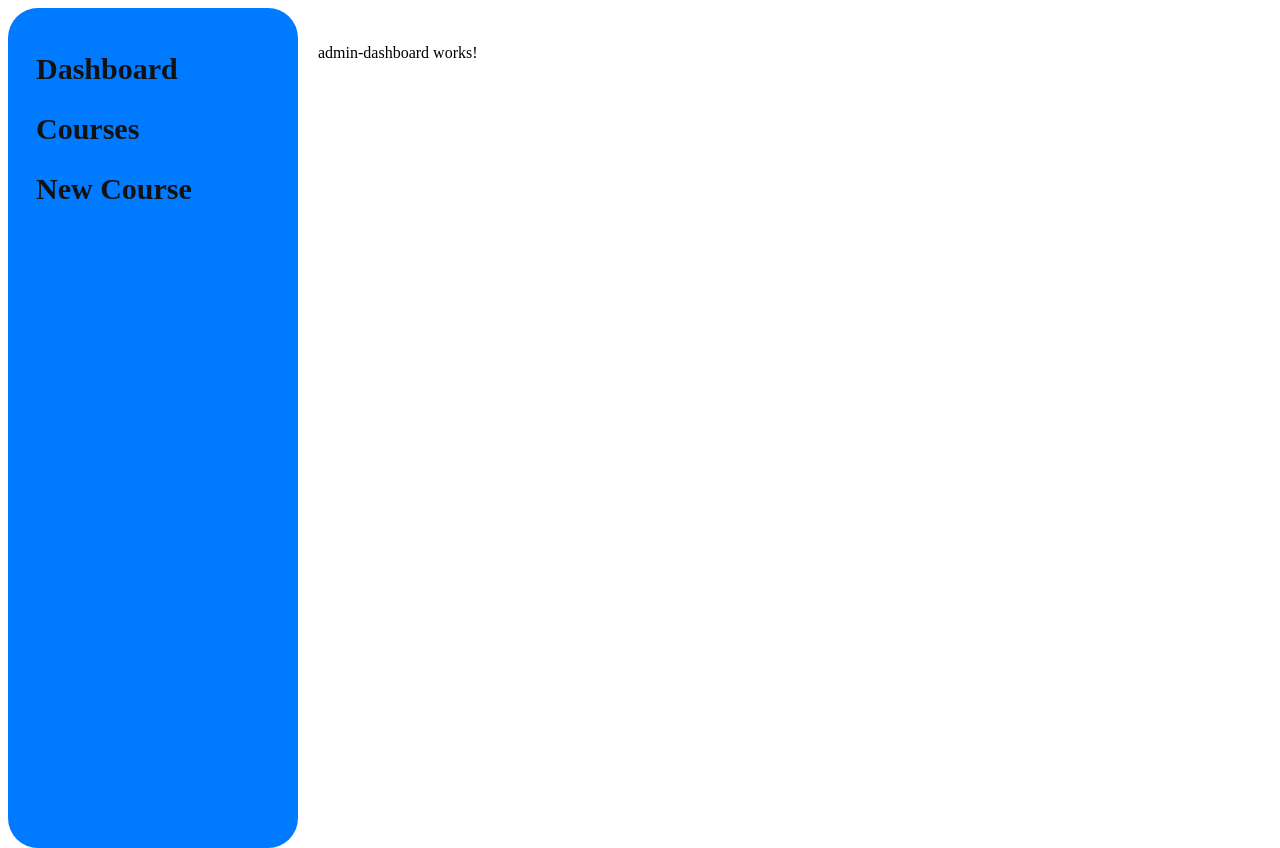
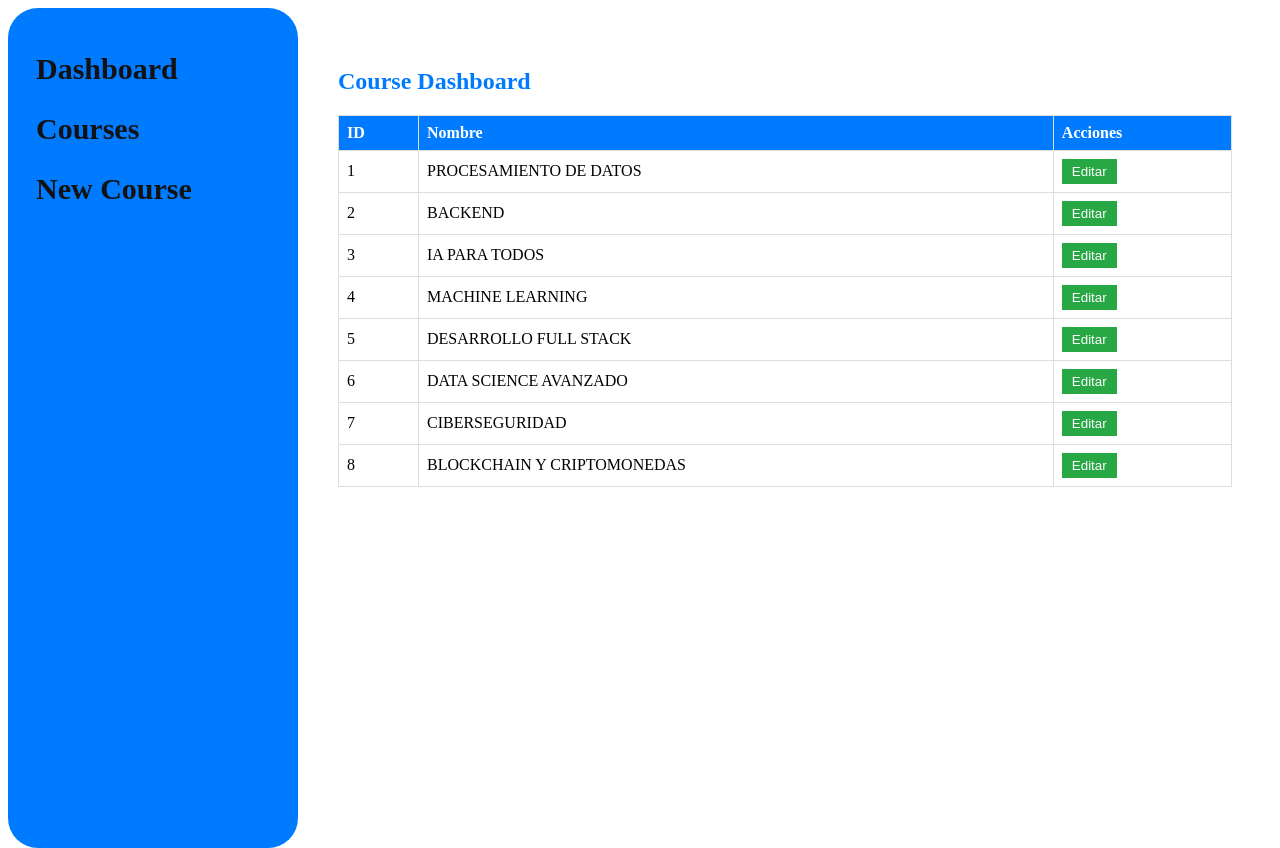
Before and after one commit to rebenew/frontendOmegaCursos, an Angular app: page /dashboard in a window 1280 px wide. Built offline with nearby package versions, Linux system fonts and the light colour scheme.

Commit message:
Implementacion del dashboard

```diff
--- a/src/app/components/admin-dashboard/admin-dashboard.component.html
+++ b/src/app/components/admin-dashboard/admin-dashboard.component.html
@@ -1 +1,28 @@
-<p>admin-dashboard works!</p>
+<div class="dashboard-container">
+    <h2>Course Dashboard</h2>
+
+    <div *ngIf="errorMessage" class="error-message">
+      {{ errorMessage }}
+    </div>
+
+    <table *ngIf="courses.length > 0" class="course-table">
+      <thead>
+        <tr>
+          <th>ID</th>
+          <th>Nombre</th>
+          <th>Acciones</th>
+        </tr>
+      </thead>
+      <tbody>
+        <tr *ngFor="let course of courses">
+          <td>{{ course.id }}</td>
+          <td>{{ course.title }}</td>
+          <td>
+            <button (click)="goToCourse(course.id)">Editar</button>
+          </td>
+        </tr>
+      </tbody>
+    </table>
+
+    <p *ngIf="courses.length === 0">No hay cursos disponibles.</p>
+  </div>
--- a/src/app/components/admin-dashboard/admin-dashboard.component.scss
+++ b/src/app/components/admin-dashboard/admin-dashboard.component.scss
@@ -0,0 +1,41 @@
+.dashboard-container {
+    padding: 20px;
+  }
+
+  h2 {
+    color: #007bff;
+  }
+
+  .error-message {
+    color: red;
+    font-weight: bold;
+  }
+
+  .course-table {
+    width: 100%;
+    border-collapse: collapse;
+    margin-top: 20px;
+  }
+
+  .course-table th, .course-table td {
+    border: 1px solid #ddd;
+    padding: 8px;
+    text-align: left;
+  }
+
+  .course-table th {
+    background-color: #007bff;
+    color: white;
+  }
+
+  button {
+    background-color: #28a745;
+    color: white;
+    border: none;
+    padding: 5px 10px;
+    cursor: pointer;
+  }
+
+  button:hover {
+    background-color: #218838;
+  }
--- a/src/app/components/admin-dashboard/admin-dashboard.component.ts
+++ b/src/app/components/admin-dashboard/admin-dashboard.component.ts
@@ -1,11 +1,48 @@
-import { Component } from '@angular/core';
+import { Component, Inject, OnDestroy, OnInit } from '@angular/core';
+import { CommonModule } from '@angular/common';
+import { HttpClientModule } from '@angular/common/http';
+import { CourseService, Course } from '../../services/course-service/admin.course.services';
+import { Subscription } from 'rxjs';
+import { Router } from '@angular/router';
 
 @Component({
   selector: 'app-admin-dashboard',
-  imports: [],
+  standalone: true,
+  imports: [CommonModule, HttpClientModule],
   templateUrl: './admin-dashboard.component.html',
-  styleUrl: './admin-dashboard.component.scss'
+  styleUrls: ['./admin-dashboard.component.scss']
 })
-export class AdminDashboardComponent {
+export class AdminDashboardComponent implements OnInit, OnDestroy {
+  courses: Course[] = [];
+  private subscription: Subscription = new Subscription();
+  errorMessage: string = '';
 
+  constructor(
+    @Inject(CourseService) public courseService: CourseService,
+    private router: Router) {}
+
+  ngOnInit() {
+    this.subscription.add(
+      this.courseService.getCourses().subscribe(
+        courses => {
+          this.courses = courses;
+          console.log('Cursos cargados en el dashboard:', this.courses);
+        },
+        error => {
+          this.errorMessage = 'Error al cargar los cursos';
+          console.error('Error en el dashboard:', error);
+        }
+      )
+    );
+  }
+
+  ngOnDestroy() {
+    if (this.subscription) {
+      this.subscription.unsubscribe();
+    }
+  }
+
+  goToCourse(id: number) {
+    this.router.navigate(['/courses/edit', id]);
+  }
 }
```
